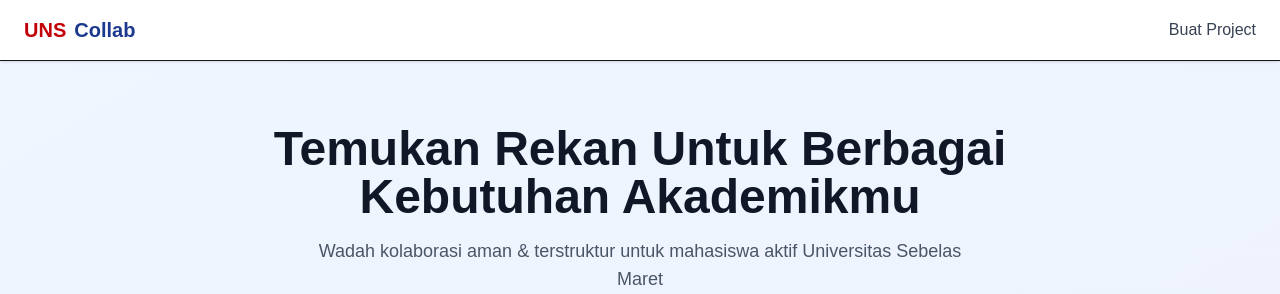
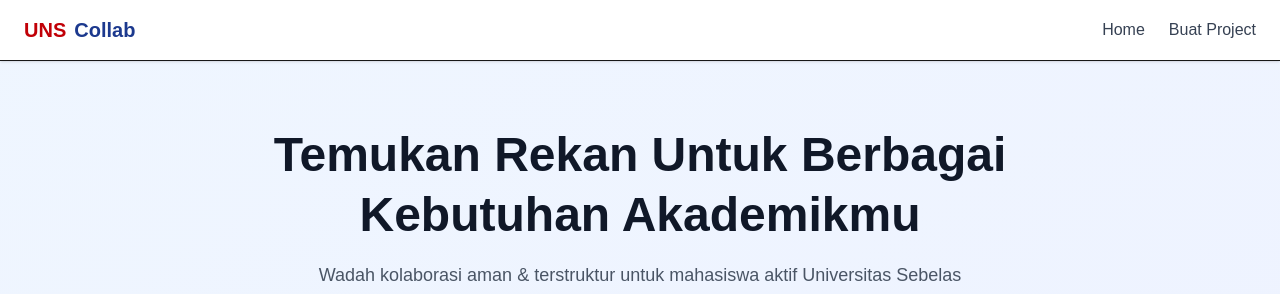
Before and after one commit to kanjeng0981/uns-collab, a Next.js app: page / in a window 1280 px wide. Shown: the top 294 px of the page. Built offline with nearby package versions, Linux system fonts and the light colour scheme; no server answers; the database is empty.

Commit message:
Update page.tsx

```diff
--- a/src/app/page.tsx
+++ b/src/app/page.tsx
@@ -15,17 +15,16 @@ export default async function Home() {
           <span className="text-xl font-bold text-red-700">UNS</span>
           <span className="text-xl font-bold text-blue-900">Collab</span>
         </div>
-        <div className="gap-4">
-          <Link href="/projects/create" className="text-gray-700 hover:text-blue-700 font-medium">
-            Buat Project
-          </Link>
-        </div>
+        <ul className="flex gap-6 list-none">
+          <li><Link href="/" className="text-gray-700 hover:text-blue-700 font-medium transition-colors">Home</Link></li>
+          <li><Link href="/projects/create" className="text-gray-700 hover:text-blue-700 font-medium transition-colors">Buat Project</Link></li>
+        </ul>
       </nav>
 
       {/* Hero Section */}
       <main className="max-w-4xl mx-auto px-6 py-16 text-center">
-        <h1 className="text-4xl sm:text-5xl font-extrabold text-gray-900 mb-4">
-          Temukan Rekan Untuk Berbagai Kebutuhan Akademikmu
+        <h1 className="text-4xl sm:text-5xl font-extrabold text-gray-900 mb-4 leading-tight">
+          Temukan Rekan Untuk Berbagai<br />Kebutuhan Akademikmu
         </h1>
         <p className="text-lg text-gray-600 mb-8 max-w-2xl mx-auto">
           Wadah kolaborasi aman & terstruktur untuk mahasiswa aktif Universitas Sebelas Maret
@@ -34,17 +33,17 @@ export default async function Home() {
         <div className="mt-10 flex flex-col sm:flex-row gap-4 justify-center">
           <Link
             href="/projects/create"
-            className="px-8 py-3 bg-blue-600 text-white rounded-lg text-lg font-semibold hover:bg-blue-700 transition-colors"
+            className="inline-block w-full sm:w-auto px-8 py-3 bg-blue-600 text-white rounded-lg text-lg font-semibold hover:bg-blue-700 transition-colors text-center"
           >
             Cari Partner Sekarang
           </Link>
 
-          <Link
+          <a
             href="#browse"
-            className="px-8 py-3 bg-white border border-gray-300 text-gray-700 rounded-lg text-lg font-semibold hover:bg-gray-50 transition-colors"
+            className="inline-block w-full sm:w-auto px-8 py-3 bg-white border border-gray-300 text-gray-700 rounded-lg text-lg font-semibold hover:bg-gray-50 transition-colors text-center"
           >
             Lihat Project
-          </Link>
+          </a>
         </div>
 
         {/* Project Grid - DATA NYA DARI DATABASE */}
@@ -57,7 +56,7 @@ export default async function Home() {
                 <p className="text-sm text-gray-600 mt-1">Kategori: {project.category}</p>
                 <p className="text-sm text-gray-600">Deadline: {new Date(project.end_date).toLocaleDateString()}</p>
 
-                {/* ✅ GUNAKAN <a> TAG INI DI SINI */}
+                {/* TOMBOL LIHAT DETAIL - DIPAKAI <a> TAG */}
                 <a
                   href={`/projects/${project.id}`}
                   className="mt-4 inline-block px-4 py-2 bg-blue-100 text-blue-700 rounded-md text-sm font-medium hover:bg-blue-200 transition-colors cursor-pointer"
```
